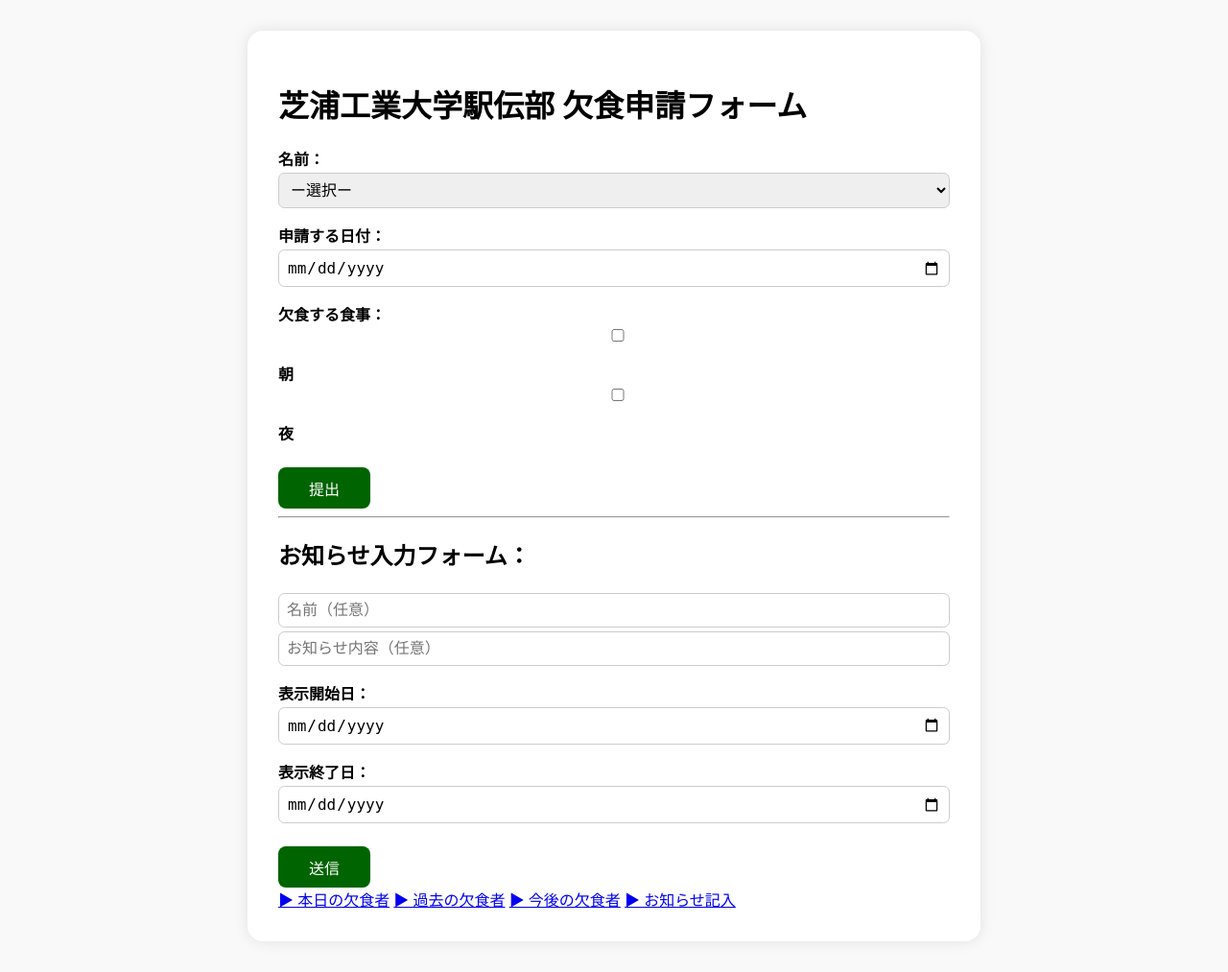
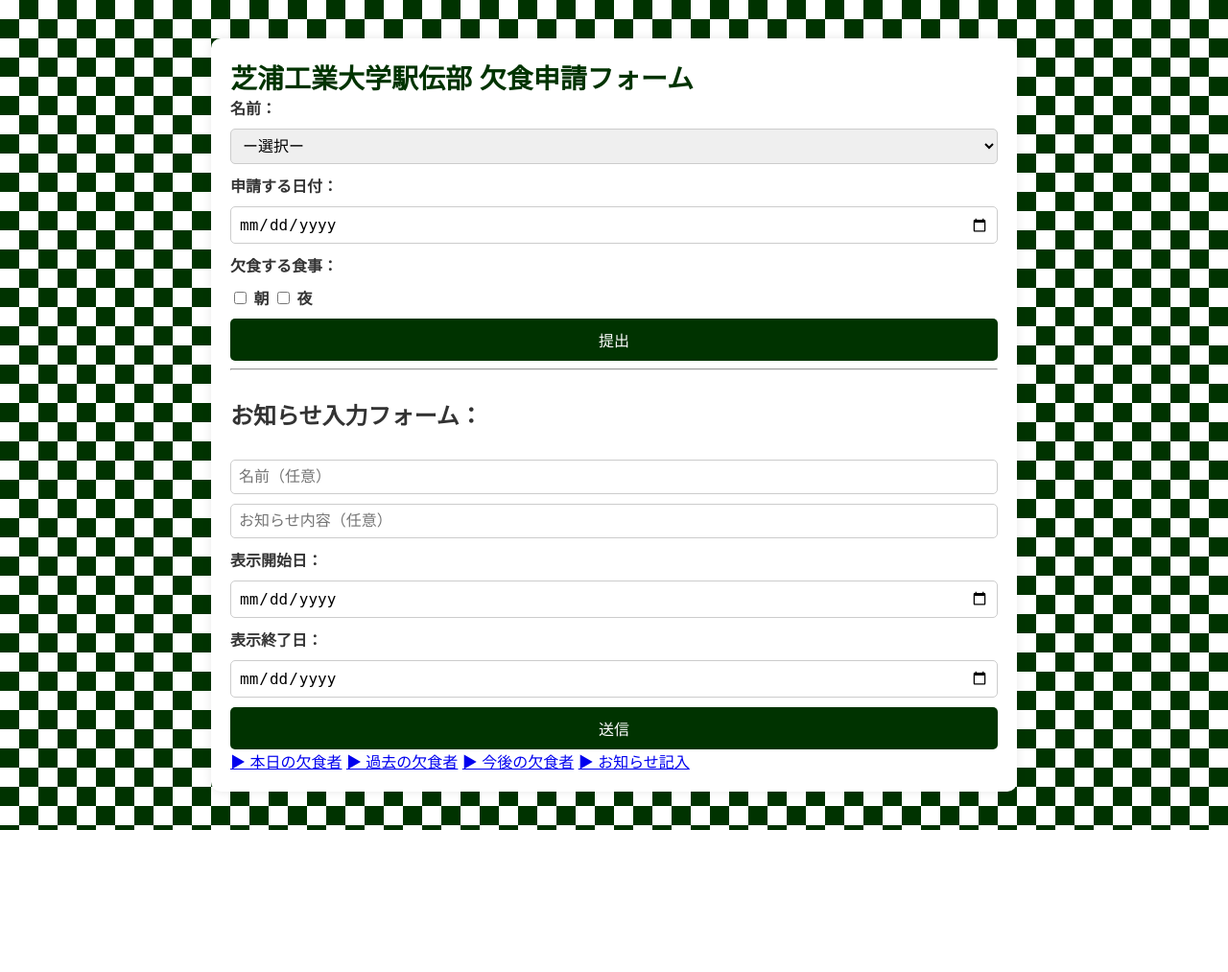
Before and after one commit to syunki-16/skip-meals-sit-app, a Flask app: page / in a window 1280 px wide. Shown: the whole page at 96% size. After the commit the page ends 865 px from the top, so only its background shows below. Run offline with Flask 2, Linux system fonts and the light colour scheme.

Commit message:
Update style.css

```diff
--- a/static/style.css
+++ b/static/style.css
@@ -1,118 +1,74 @@
-/* style.css */
 body {
-  font-family: "Segoe UI", sans-serif;
-  background-color: #f9f9f9;
+  font-family: sans-serif;
   margin: 0;
   padding: 0;
+  color: #333;
+  background-color: #ffffff;
+  background-image:
+    linear-gradient(45deg, #003300 25%, transparent 25%),
+    linear-gradient(-45deg, #003300 25%, transparent 25%),
+    linear-gradient(45deg, transparent 75%, #003300 75%),
+    linear-gradient(-45deg, transparent 75%, #003300 75%);
+  background-size: 40px 40px;
+  background-position: 0 0, 0 20px, 20px -20px, -20px 0px;
+}
+
+header {
+  background-color: rgba(255, 255, 255, 0.9);
+  padding: 20px;
+  text-align: center;
+  position: relative;
+  z-index: 1;
+}
+
+h1 {
+  font-size: 28px;
+  color: #003300;
+  margin: 0;
 }
 
 .container {
-  max-width: 700px;
-  margin: 2rem auto;
-  padding: 2rem;
-  background-color: #ffffff;
-  border-radius: 1rem;
-  box-shadow: 0 0 15px rgba(0, 0, 0, 0.1);
-  position: relative;
+  background-color: white;
+  padding: 20px;
+  max-width: 800px;
+  margin: 40px auto;
+  border-radius: 10px;
+  box-shadow: 0 0 10px rgba(0,0,0,0.1);
 }
 
-.header {
-  background-image: repeating-linear-gradient(90deg, #006400, #006400 20px, white 20px, white 40px),
-                    repeating-linear-gradient(0deg, #006400, #006400 20px, white 20px, white 40px);
-  background-size: 40px 40px;
-  background-position: center;
-  padding: 2rem;
-  border-radius: 1rem 1rem 0 0;
-  text-align: center;
+form {
+  display: flex;
+  flex-direction: column;
+  gap: 10px;
 }
 
-.header h1 {
-  margin: 0;
-  font-size: 1.8rem;
+form label {
   font-weight: bold;
-  color: #004225;
-  background-color: rgba(255, 255, 255, 0.85);
-  display: inline-block;
-  padding: 0.4rem 1rem;
-  border-radius: 0.5rem;
 }
 
-label {
-  font-weight: bold;
-  display: block;
-  margin-top: 1rem;
-}
-
-input, select, textarea {
-  width: 100%;
-  padding: 0.5rem;
-  margin-top: 0.2rem;
-  font-size: 1rem;
-  border-radius: 0.4rem;
+input[type="text"], select, textarea, input[type="date"] {
+  padding: 8px;
+  font-size: 16px;
   border: 1px solid #ccc;
-  box-sizing: border-box;
+  border-radius: 5px;
 }
 
 .checkbox-group {
   display: flex;
-  justify-content: flex-start;
-  gap: 2rem;
-  margin-top: 0.5rem;
-  margin-bottom: 1rem;
-}
-
-.checkbox-group label {
-  margin: 0;
-  font-weight: normal;
-  display: flex;
+  gap: 20px;
   align-items: center;
-  gap: 0.4rem;
 }
 
 button {
-  background-color: #006400;
+  background-color: #003300;
   color: white;
-  padding: 0.6rem 2rem;
-  font-size: 1rem;
+  padding: 10px;
+  font-size: 16px;
   border: none;
-  border-radius: 0.5rem;
+  border-radius: 5px;
   cursor: pointer;
-  margin-top: 1.5rem;
 }
 
 button:hover {
-  background-color: #004d00;
+  background-color: #005500;
 }
-
-nav {
-  margin-top: 2rem;
-  display: flex;
-  justify-content: space-around;
-  flex-wrap: wrap;
-}
-
-nav a {
-  text-decoration: none;
-  font-weight: bold;
-  color: #006400;
-  padding: 0.4rem;
-}
-
-nav a:hover {
-  text-decoration: underline;
-}
-
-.announcement {
-  margin-top: 1rem;
-  padding: 0.6rem;
-  background-color: #e8ffe8;
-  border-left: 5px solid #006400;
-  border-radius: 0.4rem;
-}
-
-.announcement small {
-  display: block;
-  font-size: 0.8rem;
-  color: #555;
-  margin-top: 0.4rem;
-}
```
